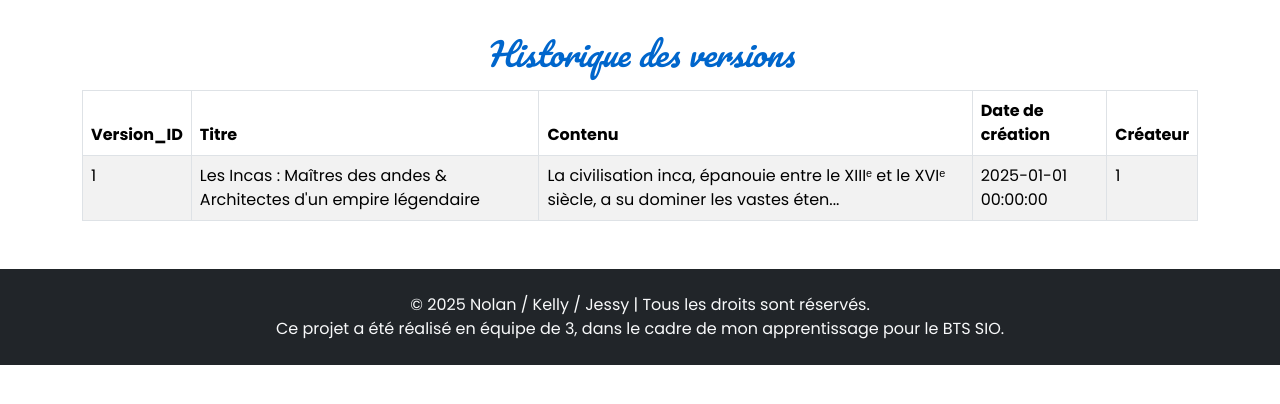
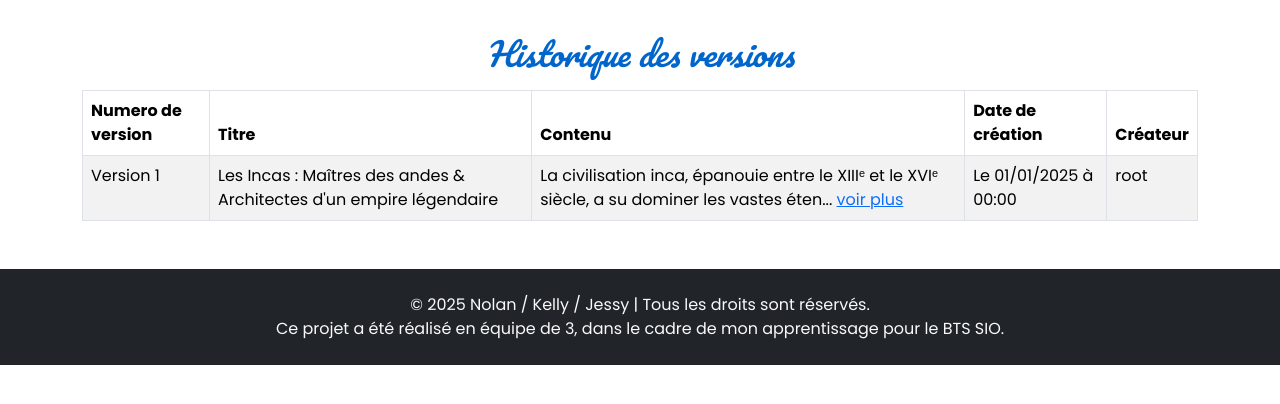
Before and after one commit to TolMen/SIOP1_Wiki, a PHP site: page /historique.php?articleID=1 in a window 1280 px wide. Shown: the part 56-460 px from the top of the page. Run offline with PHP 8.4, Linux system fonts and the light colour scheme; data comes from the database, SQL or seed files in the repository; a stand-in replaces the project's code that opens the database connection; some libraries are stand-ins or nearby versions.

Commit message:
Modification de l'affichage de la page historique.php

```diff
--- a/historique.php
+++ b/historique.php
@@ -5,7 +5,10 @@ require_once 'src/control/BDDControl/connectBDD.php'; // Connexion à la BDD
 
 $article_id = htmlspecialchars($_GET["articleID"], ENT_QUOTES);
 
-$state = $bdd->prepare("SELECT * FROM article_version WHERE article_id = ?");
+$state = $bdd->prepare("SELECT article_version.*, user.username AS creator_name
+                        FROM article_version
+                        INNER JOIN user ON user.id = article_version.user_id
+                        WHERE article_version.article_id = ?");
 $state->execute(array($article_id));
 $articlesversion = $state->fetchAll();
 
@@ -30,21 +33,30 @@ $articlesversion = $state->fetchAll();
             <table class="table table-striped table-bordered table-responsive">
                 <thead>
                     <tr>
-                        <th>Version_ID</th>
+                        <th>Numero de version</th>
                         <th>Titre</th>
                         <th>Contenu</th>
                         <th>Date de création</th>
                         <th>Créateur</th>
+
                     </tr>
                 </thead>
                 <tbody>
-                    <?php foreach ($articlesversion as $article): ?>
+
+                    <?php
+                    $version_number = 1;
+                    foreach ($articlesversion as $article): ?>
                         <tr>
-                            <td><?php echo htmlspecialchars($article['article_id']); ?></td>
+                            <td><?php echo "Version " . $version_number++; ?></td>
                             <td><?php echo htmlspecialchars($article['title']); ?></td>
-                            <td><?php echo substr(htmlspecialchars($article['content']), 0, 100) . '...'; ?></td>
-                            <td><?php echo htmlspecialchars($article['created_at']); ?></td>
-                            <td><?php echo htmlspecialchars($article['user_id']); ?></td>
+                            <td><?php echo substr(htmlspecialchars($article['content']), 0, 100) . '...'; ?>
+                                <a href="templateArt.php?articleID=<?php echo $article['article_id']; ?>" class="read-more">
+                                    voir plus
+                                </a>
+                            </td>
+                            <td><?php echo "Le " . date("d/m/Y", strtotime($article['created_at'])) . " à " . date("H:i", strtotime($article['created_at'])); ?></td>
+                            <td><?php echo htmlspecialchars($article['creator_name']); ?></td>
+
                         </tr>
                     <?php endforeach; ?>
                 </tbody>
```
